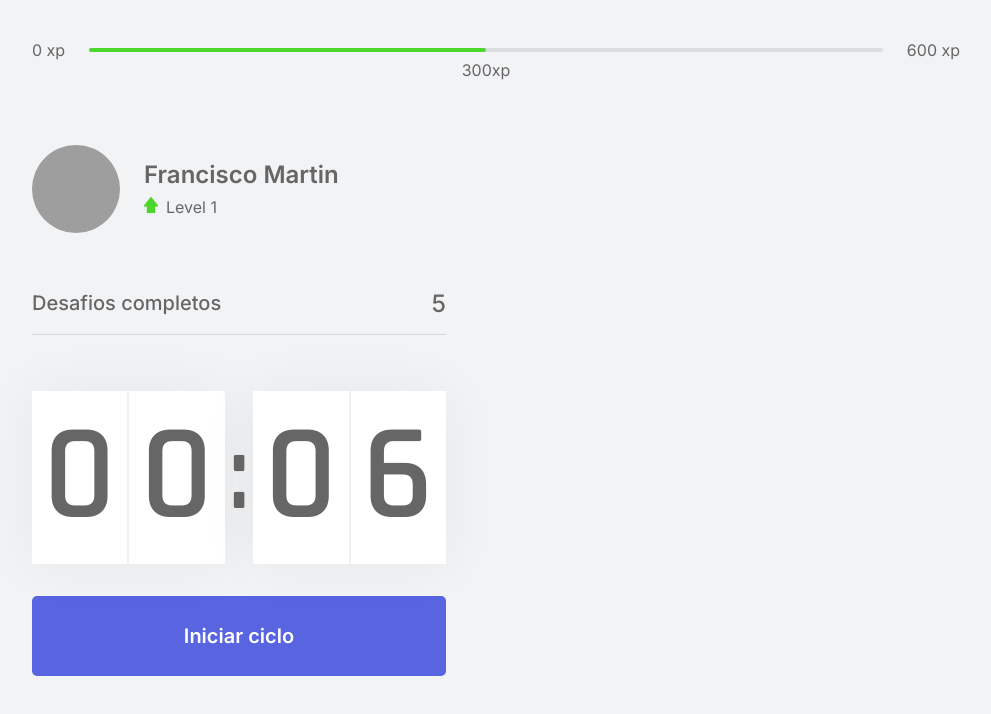
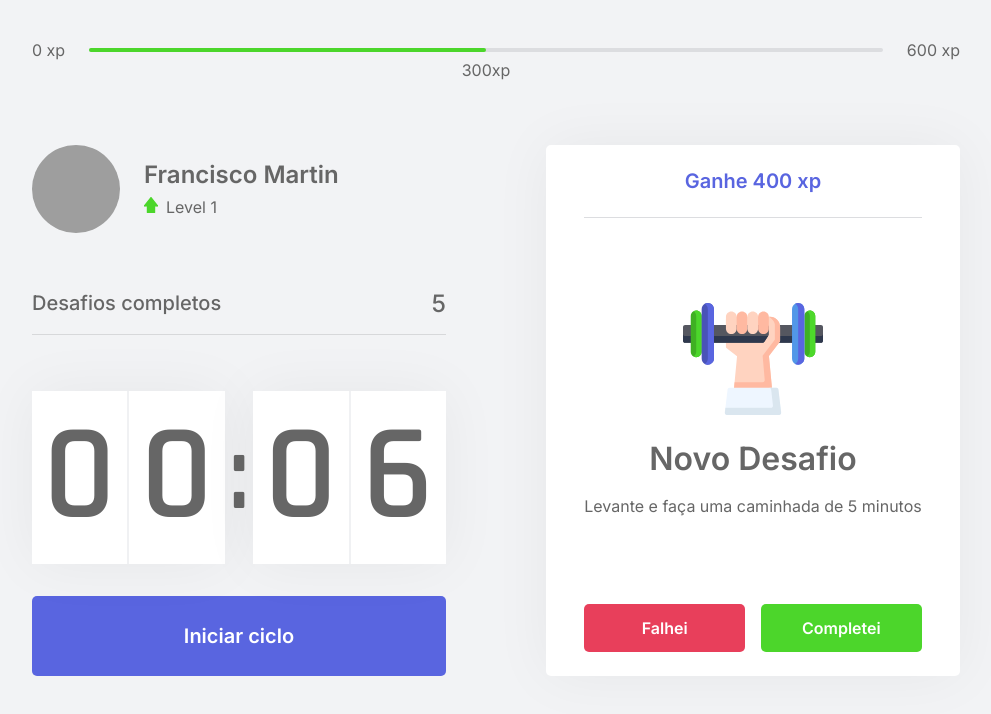
Before and after one commit to franciscoamartin/moveit-next-NLW, a Next.js app: page / in a window 1280 px wide. Shown: the top 714 px of the page, without its empty margins (144-1135 px from the left). Built offline with nearby package versions, Linux system fonts and the light colour scheme; grey boxes are pictures that could not be loaded.

Commit message:
add challengebox

```diff
--- /dev/null
+++ b/src/components/ChallengeBox.tsx
@@ -0,0 +1,37 @@
+import styles from "../styles/components/ChallengeBox.module.css";
+
+function ChallengeBox() {
+  const hasActiveChallenge = true;
+  return (
+    <div className={styles.challengeBoxContainer}>
+      {hasActiveChallenge ? (
+        <div className={styles.challengeActive}>
+          <header>Ganhe 400 xp</header>
+          <main>
+            <img src="icons/body.svg" alt="" />
+            <strong>Novo Desafio</strong>
+            <p>Levante e faça uma caminhada de 5 minutos</p>
+          </main>
+          <footer>
+            <button type="button" className={styles.challengeFailedButton}>
+              Falhei
+            </button>
+            <button type="button" className={styles.challengeSucceededButton}>
+              Completei
+            </button>
+          </footer>
+        </div>
+      ) : (
+        <div className={styles.challengeNotActive}>
+          <strong>Finalize um ciclo para receber um desafio. </strong>
+          <p>
+            <img src="icons/level-up.svg" alt="Level up" />
+            Avance de level completando desafios.
+          </p>
+        </div>
+      )}
+    </div>
+  );
+}
+
+export default ChallengeBox;
--- a/src/pages/index.tsx
+++ b/src/pages/index.tsx
@@ -4,6 +4,7 @@
 import CompleteChallenges from "../components/CompleteChallenges";
 import Countdown from "../components/Countdown";
 import Head from "next/head";
+import ChallengeBox from "../components/ChallengeBox";
 
 export default function Home() {
   return (
@@ -18,7 +19,9 @@
           <CompleteChallenges />
           <Countdown />
         </div>
-        <div></div>
+        <div>
+          <ChallengeBox />
+        </div>
       </section>
     </div>
   );
--- /dev/null
+++ b/src/styles/components/ChallengeBox.module.css
@@ -0,0 +1,101 @@
+.challengeBoxContainer {
+  height: 100%;
+  background: var(--white);
+  border-radius: 5px;
+  box-shadow: 0 0 60px rgba(0, 0, 0, 0.05);
+  padding: 1.5rem 2rem;
+  display: flex;
+  flex-direction: column;
+  align-items: center;
+  justify-content: center;
+  text-align: center;
+}
+
+.challengeNotActive {
+  display: flex;
+  flex-direction: column;
+  align-items: center;
+}
+
+.challengeNotActive strong {
+  font-size: 1.5rem;
+  font-weight: 500;
+  line-height: 1.4;
+}
+
+.challengeNotActive p {
+  display: flex;
+  flex-direction: column;
+  align-items: center;
+  line-height: 1.4;
+  max-width: 70%;
+  margin-top: 3rem;
+}
+
+.challengeNotActive p img {
+  margin-bottom: 1rem;
+}
+
+.challengeActive {
+  height: 100%;
+  display: flex;
+  flex-direction: column;
+}
+
+.challengeActive header {
+  color: var(--blue);
+  font-weight: 600;
+  font-size: 1.25rem;
+  padding: 0 2rem 1.5rem;
+  border-bottom: 1px solid var(--gray-line);
+}
+
+.challengeActive main {
+  flex: 1;
+  display: flex;
+  flex-direction: column;
+  align-items: center;
+  justify-content: center;
+}
+
+.challengeActive main strong {
+  font-size: 2rem;
+  font-weight: 600;
+  color: var(--title);
+  margin: 1.5rem 0 1rem;
+}
+
+.challengeActive main p {
+  line-height: 1.5;
+}
+
+.challengeActive footer {
+  display: grid;
+  grid-template-columns: repeat(2, 1fr);
+  gap: 1rem;
+}
+
+.challengeActive footer button {
+  height: 3rem;
+  display: flex;
+  align-items: center;
+  justify-content: center;
+  border: 0;
+  border-radius: 5px;
+  color: var(--white);
+  font-size: 1rem;
+  font-weight: 600;
+  transition: filter 0.2s;
+}
+
+.challengeActive footer button.challengeFailedButton {
+  background: var(--red);
+}
+
+.challengeActive footer button.challengeSucceededButton {
+  background: var(--green);
+}
+
+.challengeActive footer button:hover {
+  filter: brightness(0.9);
+}
```
